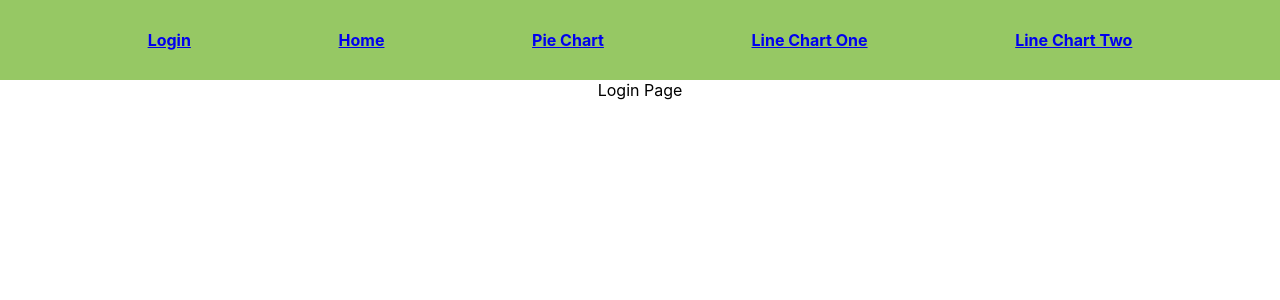
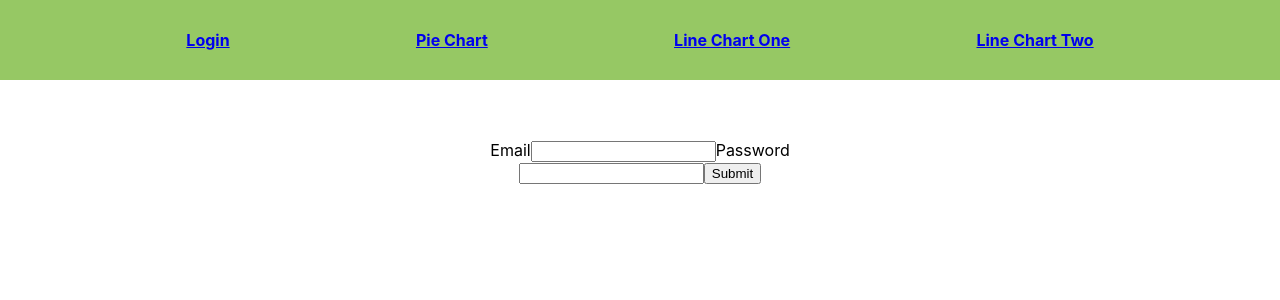
Before and after one commit to vacit/API-and-Charts-using-React, a React (Create React App) app in the folder dashboard/: page / in a window 1280 px wide. Shown: the top 300 px of the page. Built offline with nearby package versions, Linux system fonts and the light colour scheme; no server answers.

Commit message:
routing and login logic finished

```diff
--- a/dashboard/src/App.css
+++ b/dashboard/src/App.css
@@ -19,3 +19,13 @@ nav-link{
     align-items: center;
     color: brown;
 }
+@media all and (min-width: 480px) {
+    .login {
+      padding: 60px 0;
+    }
+
+    .login form {
+      margin: 0 auto;
+      max-width: 320px;
+    }
+  }
--- a/dashboard/src/App.js
+++ b/dashboard/src/App.js
@@ -5,9 +5,15 @@ import { getData } from './helpers';
 import PieChart from './charts/PieChart';
 import { pieBaseObj } from './optionObjects/pieBaseObj';
 import { lineBaseObj } from './optionObjects/lineBaseObj';
-import { BrowserRouter as Router, Switch, Route } from 'react-router-dom';
+import {
+  BrowserRouter as Router,
+  Switch,
+  Route,
+  Redirect
+} from 'react-router-dom';
 import Login from './Login';
 import Nav from './Nav';
+import NotFound from './NotFound';
 
 class App extends Component {
   constructor(props) {
@@ -16,8 +22,12 @@ class App extends Component {
       pieOption: {},
       lineOption1: {},
       lineOption2: {},
-      data: {}
+      data: {},
+      loggedIn: false
     };
+    // this.name = 'test';
+    this.email = 'test@test.com';
+    this.password = 'test';
   }
 
   getNames = data => {
@@ -65,6 +75,21 @@ class App extends Component {
       seriesData,
       selected
     };
+  };
+
+  login = ({ email, password }) => {
+    if (
+      //   name === this.name &&
+      email === this.email &&
+      password === this.password
+    ) {
+      console.log('right info');
+      this.setState({
+        loggedIn: true
+      });
+    } else {
+      console.log('wrong info');
+    }
   };
 
   componentDidMount() {
@@ -143,7 +168,28 @@ class App extends Component {
         <div className='App'>
           <Nav></Nav>
           <Switch>
-            <Route path='/' exact component={Login} />
+            <Route
+              path='/'
+              exact
+              render={props => (
+                <Login
+                  {...props}
+                  login={this.login}
+                  loggedIn={this.state.loggedIn}
+                />
+              )}
+            />
+
+            <Route
+              path='/login'
+              render={props => (
+                <Login
+                  {...props}
+                  login={this.login}
+                  loggedIn={this.state.loggedIn}
+                />
+              )}
+            />
             <Route
               path='/piechart'
               render={props => (
@@ -153,15 +199,17 @@ class App extends Component {
             <Route
               path='/linechart1'
               render={props => (
-                <PieChart {...props} {...this.state.lineOption1} />
+                <LineChart {...props} {...this.state.lineOption1} />
               )}
             />
             <Route
               path='/linechart2'
               render={props => (
-                <PieChart {...props} {...this.state.lineOption2} />
+                <LineChart {...props} {...this.state.lineOption2} />
               )}
             />
+            <Route
+              component={NotFound}            />
           </Switch>
         </div>
       </Router>
--- a/dashboard/src/Login.js
+++ b/dashboard/src/Login.js
@@ -1,13 +1,73 @@
 import React, { Component } from 'react';
+import { Redirect } from 'react-router-dom';
+class Login extends Component {
+  constructor(props) {
+    super(props);
+    this.state = {
+      //   name: '',
+      email: '',
+      password: '',
+      loggedIn: false
+    };
+  }
 
-class Login extends Component {
-    render() {
-        return (
-            <div>
-                Login Page
-            </div>
-        );
-    }
+  handleInputChange = event => {
+    const target = event.target;
+    const value = target.value;
+    const name = target.name;
+
+    this.setState({
+      [name]: value
+    });
+  };
+  handleSubmit = event => {
+    event.preventDefault();
+    this.props.login({ ...this.state });
+  };
+
+  render() {
+    return (
+      <div className={'login'}>
+        {this.props.loggedIn ? (
+          <Redirect to='/piechart' />
+        ) : (
+          <form onSubmit={this.handleSubmit}>
+            {/* <label>
+            Name
+            <input
+              hintText='Enter your Username'
+              name='name'
+              type='text'
+              value={this.state.name}
+              onChange={this.handleInputChange}
+            ></input>
+          </label> */}
+
+            <label>
+              Email
+              <input
+                name='email'
+                type='email'
+                value={this.state.email}
+                onChange={this.handleInputChange}
+              ></input>
+            </label>
+
+            <label>
+              Password
+              <input
+                name='password'
+                type='password'
+                value={this.state.password}
+                onChange={this.handleInputChange}
+              ></input>
+            </label>
+            <input type='submit' value='Submit' />
+          </form>
+        )}
+      </div>
+    );
+  }
 }
 
 export default Login;
--- a/dashboard/src/Nav.js
+++ b/dashboard/src/Nav.js
@@ -5,7 +5,7 @@ function Nav(props) {
   return (
     <nav>
       <Link to={'/login'}>Login</Link>
-      <Link to={'/home'}>Home</Link>
+      {/* <Link to={'/home'}>Home</Link> */}
       <Link to={'/piechart'}>Pie Chart</Link>
       <Link to={'/linechart1'}>Line Chart One</Link>
       <Link to={'/linechart2'}>Line Chart Two</Link>
--- /dev/null
+++ b/dashboard/src/NotFound.js
@@ -0,0 +1,9 @@
+import React from 'react';
+import { Route, Switch } from 'react-router-dom';
+
+const NotFound = props => {
+  // console.log(props);
+  return <h1>404 Error</h1>;
+};
+
+export default NotFound;
--- a/dashboard/src/charts/PieChart.js
+++ b/dashboard/src/charts/PieChart.js
@@ -4,7 +4,6 @@ import ReactEcharts from 'echarts-for-react';
 const PieChart = (props) => {
     return (
         <div>
-        { console.log('ssss')}
             <ReactEcharts
                 option={props}
                 notMerge={true}
```
